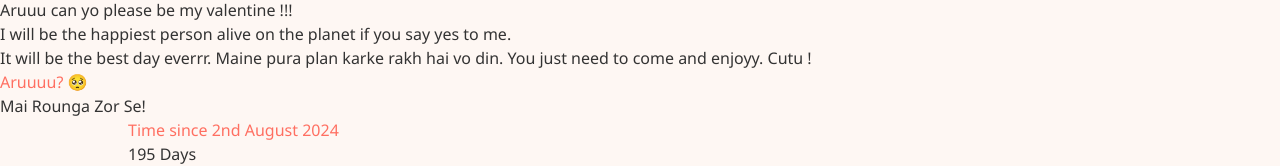
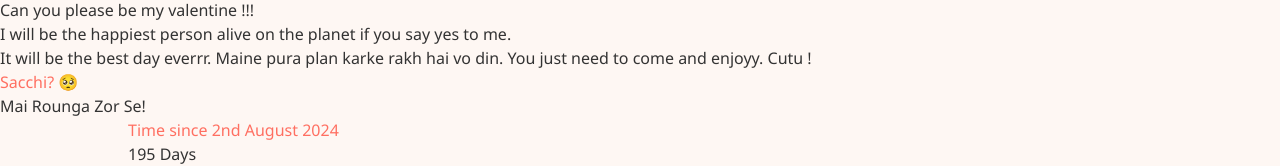
Before and after one commit to daiv09/2-2-25, a Next.js app: page / in a window 1280 px wide. Both pictures are taken after a click on the button "No 🙃". Shown: the part 156-322 px from the top of the page. Built offline with nearby package versions, Linux system fonts and the light colour scheme.

Commit message:
Added Valentine3

```diff
--- a/src/components/Valentine.tsx
+++ b/src/components/Valentine.tsx
@@ -119,7 +119,7 @@
               <div className="flex-1 bg-pink-100 p-6 rounded-xl shadow-md">
                 <h2 className="text-2xl font-bold text-pink-600 mb-4">Why You Should Be My Valentine 💕</h2>
                 <p className="text-md text-gray-800">
-                  Aruuu can yo please be my valentine !!! <br />
+                  Can you please be my valentine !!! <br />
                   I will be the happiest person alive on the planet if you say yes to me. <br />
                   It will be the best day everrr. Maine pura plan karke rakh hai vo din. You just need to come and enjoyy. Cutu !
                 </p>
@@ -138,7 +138,7 @@
           className="fixed inset-0 flex items-center justify-center z-50"
         >
           <div className="bg-red-500 text-white p-6 rounded-xl shadow-xl text-center">
-            <h2 className="text-2xl font-bold">Aruuuu? 🥺</h2>
+            <h2 className="text-2xl font-bold">Sacchi? 🥺</h2>
             <button
               onClick={() => {
                 setNoClicked(false);
```
